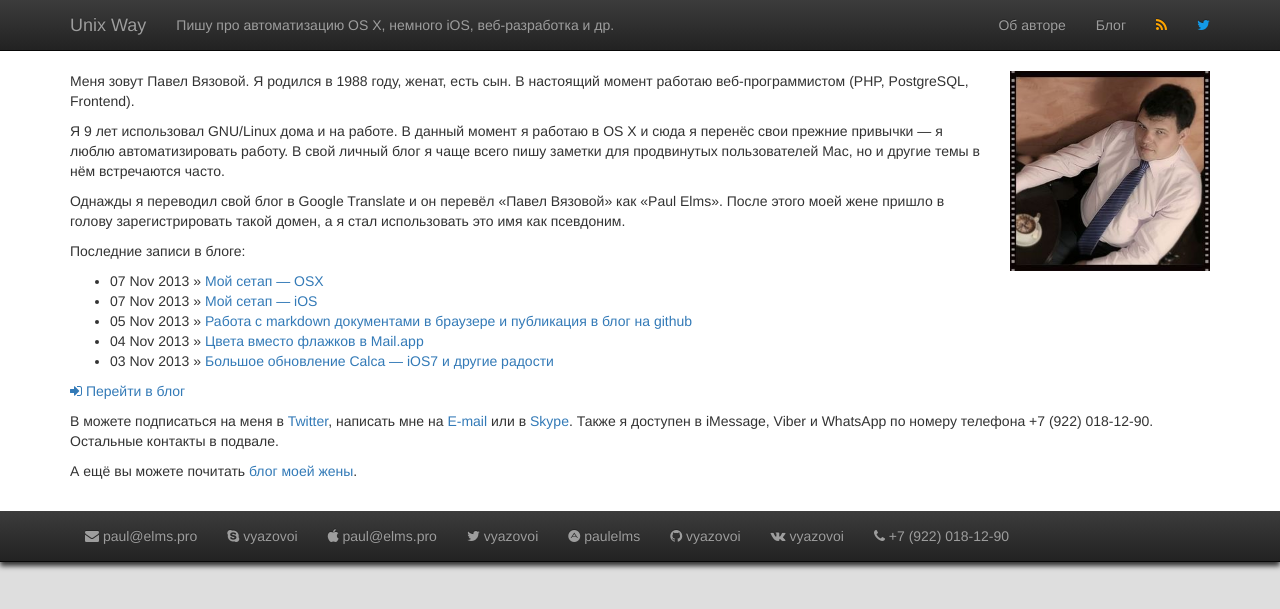
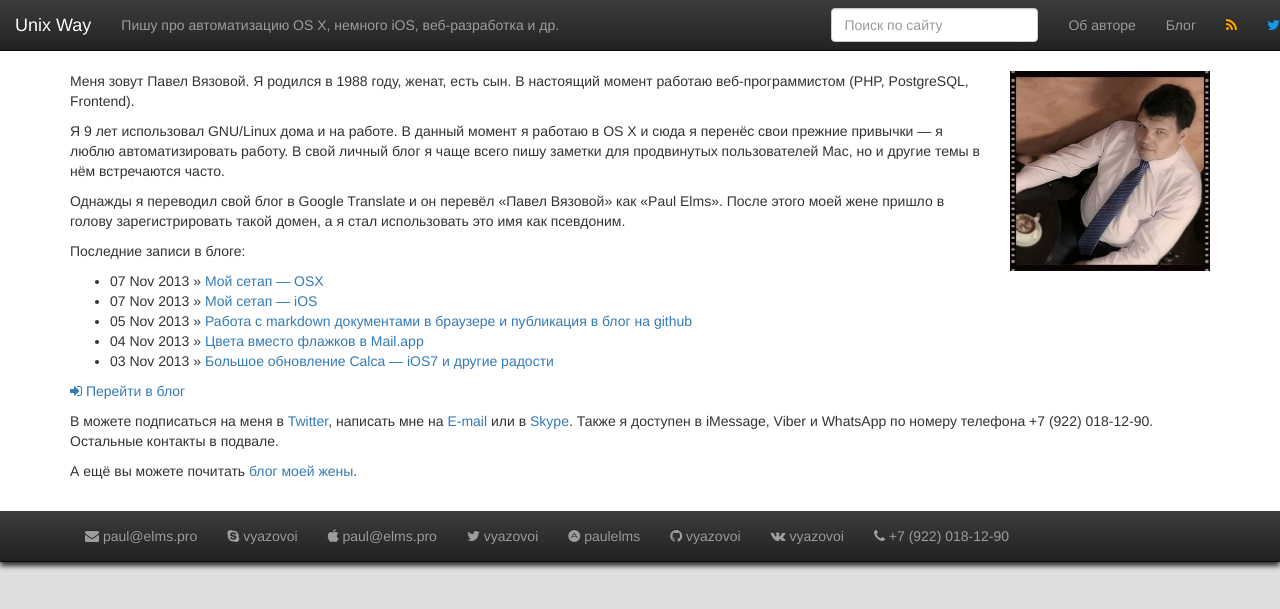
Before and after one commit to vyazovoi/vyazovoi.github.io, a Jekyll site: the page built from index.html, in a window 1280 px wide. Shown: the top 609 px of the page. Built offline with Jekyll 4.4.1, drawn with Linux system fonts in a browser that asks for light colours; nearby versions of some CDN libraries; Markdown is read by kramdown in place of the engine named in the settings; comment, search, counter and statistics services are not loaded.

Commit message:
Поиск по сайту

```diff
--- a/_includes/head.html
+++ b/_includes/head.html
@@ -28,6 +28,7 @@
     <meta property="og:site_name" content="{{ site.name }}" />
 
     {% if page.icon %}<meta property="og:image" content="{{ site.url }}/images/articles/{{ page.icon }}" itemprop="image" />{% endif %}
+    {% if page.icon %}<meta property="st:image" content="{{ site.url }}/images/articles/{{ page.icon }}" />{% endif %}
     {% if page.icon %}<link rel="image_src" href="{{ site.url }}/images/articles/{{ page.icon }}" />{% endif %}
 
     {% if page.date %}<meta property="article:published_time" content="{{ page.date | date_to_xmlschema }}" itemprop="dateCreated" />{% endif %}
--- a/_includes/nav.html
+++ b/_includes/nav.html
@@ -1,5 +1,4 @@
 <nav class="navbar navbar-inverse navbar-static-top" role="navigation">
-    <div class="container">
     <div class="navbar-header">
         <button type="button" class="navbar-toggle" data-toggle="collapse" data-target=".navbar-collapse">
             <span class="icon-bar"></span>
@@ -9,6 +8,7 @@
         <a href="{{site.url}}" class="navbar-brand">{{site.name}}</a>
         <p class="navbar-text visible-md visible-lg">{{ site.description }}</p>
     </div>
+
     <div class="navbar-collapse collapse">
 		<ul class="nav navbar-nav navbar-right">
 		    <li class="hidden-xs"><a href="/">Об авторе</a></li>
@@ -46,6 +46,11 @@
 	    		</a>
 			</li>
 		</ul>
+
+		<form class="navbar-form navbar-right" role="search">
+			<div class="form-group">
+				<input type="text" id="st-search-input" class="st-search-input-disabledclass form-control" placeholder="Поиск по сайту">
 			</div>
+		</form>
 	</div>
 </nav>
--- a/_layouts/default.html
+++ b/_layouts/default.html
@@ -8,7 +8,7 @@
         </header>
 
         <main>
-            <div class="container" style="margin-bottom: 20px;">
+            <div id="st-results-container" class="container" style="margin-bottom: 20px;">
 
                 {{ content }}
 
```
Also changed, not shown: _includes/footer.html (+13 -0 lines). Lines whose indentation alone changed are shown as unchanged.
